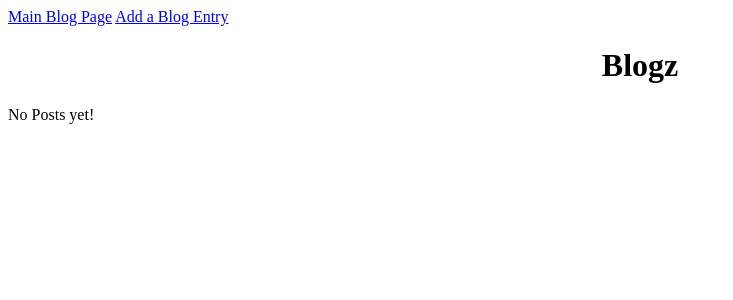
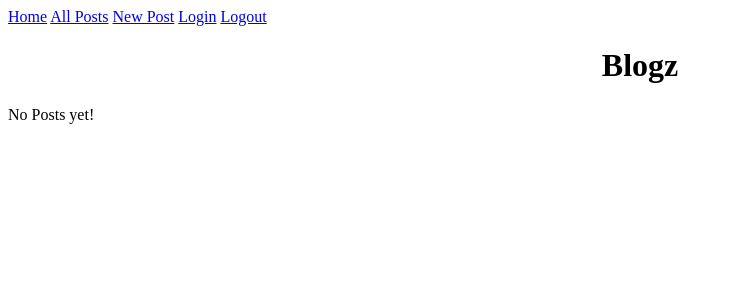
Before and after one commit to mattbauman1/blogz, a Flask app: page /blog in a window 1280 px wide. Shown: the top 300 px of the page, without its empty margins (0-733 px from the left). Run offline with Flask 2, Linux system fonts and the light colour scheme; data that the repository does not hold is empty.

Commit message:
Functioning model, just need to do pagination, hash, and html beautification

```diff
--- a/main.py
+++ b/main.py
@@ -1,5 +1,6 @@
 from flask import Flask, request, redirect, render_template, session
 from flask_sqlalchemy import SQLAlchemy
+import re
 from datetime import datetime
 from timestamp import Timestamp
 
@@ -69,41 +70,41 @@ def verifypassword_verification(password, verifypassword):
 
 @app.before_request
 def require_login():
-    allowed_routes = ['login', 'blog', 'signup', 'index']
+    allowed_routes = ['login', 'blog', 'signup', 'index', 'logout']
     if request.endpoint not in allowed_routes and 'username' not in session:
         return redirect('/login')
 
 @app.route('/logout')
 def logout():
-    del session['username']
+    if 'username' in session:
+        del session['username']
     return redirect('/blog')
 
 @app.route('/', methods=['GET'])
 def index():
     users = User.query.all()
-    users.sort(key=lambda user: user.name)
+    users.sort(key=lambda user: user.username)
     return render_template('index.html', title="Blogz", users = users)
 
 @app.route('/signup', methods=['POST', 'GET'])
 def signup():
     if  request.method == 'POST':
         username = request.form.get('username')
+        existing_user = User.query.filter_by(username=username).first()
         password = request.form.get('password')
         verifypassword = request.form.get('verifypassword')
         adjustable_username_error = username_verification(username)
         adjustable_password_error = password_verification(password)
         adjustable_verifypassword_error = verifypassword_verification(password, verifypassword)
-        if adjustable_username_error != "" or adjustable_password_error != "" or adjustable_verifypassword_error != "" or adjustable_email_error != "":
-            return render_template('signup.html', title = "Blogz", old_username_value = username, old_email_value = email, username_error = adjustable_username_error, password_error = adjustable_password_error, verifypassword_error = adjustable_verifypassword_error)
-        existing_user = User.query.filter_by(username=username).first()
-        if not existing_user:
-            new_user = User(username, password)
-            db.session.add(new_user)
-            db.session.commit()
-            session['username'] = username
-            return redirect('/newpost')
-        else:
-            return render_template("signup.html", title = "Blogz", username_error = "This username already exist, please choose a different username!")
+        if existing_user and (adjustable_password_error != "" or adjustable_verifypassword_error != ""):
+            return render_template('signup.html', title = "Blogz", username_error = 'The username "' + username + '" already exist, please choose a different username!', password_error = adjustable_password_error, verifypassword_error = adjustable_verifypassword_error)
+        if adjustable_username_error != "" or adjustable_password_error != "" or adjustable_verifypassword_error != "":
+            return render_template('signup.html', title = "Blogz", old_username_value = username, username_error = adjustable_username_error, password_error = adjustable_password_error, verifypassword_error = adjustable_verifypassword_error)
+        new_user = User(username, password)
+        db.session.add(new_user)
+        db.session.commit()
+        session['username'] = username
+        return redirect('/newpost')
     return render_template('signup.html', title = "Blogz")
 
 @app.route('/login', methods=['POST', 'GET'])
@@ -117,7 +118,7 @@ def login():
             return redirect('/newpost')
         else:
             if not user:
-                return render_template('login.html', title = "Blogz", old_username = username, username_error = 'Username does not exist, please <a href="/signup">sign-up,</a> for one!')
+                return render_template('login.html', title = "Blogz", old_username = username, username_error = True)
             else:
                 return render_template('login.html', title = "Blogz", old_username = username, password_error = 'You entered an incorrect password for this account, please try again!')
     return render_template('login.html', title = "Blogz")
@@ -126,17 +127,24 @@ def login():
 def blog():
     user_id = request.args.get('user')
     if user_id != None:
-        posts = User.query.filter_by(id=user_id).first().posts.all()
+        owner = User.query.filter_by(id = user_id).first()
+        posts = Post.query.filter_by(owner=owner).all()
         posts.sort(key=lambda post: post.timestamp, reverse=True)
+        timestamps = []
+        for post in range(len(posts)):
+            timestamps.append(Timestamp(posts[post].timestamp).timestampformatter())
+        return render_template('blog.html', title="Blogz", heading = owner.username + "'s Posts", posts = posts, timestamps = timestamps, individual_post = False)
     post_id = request.args.get('id')
     if post_id != None:
         post = Post.query.filter_by(id=post_id)
         timestamp = Timestamp(post[0].timestamp).timestampformatter()
         return render_template('blog.html', title=post[0].name, posts = post[0], timestamp = timestamp, individual_post = True)
-    else:
-        posts = Post.query.all()
-        posts.sort(key=lambda post: post.timestamp, reverse=True)
-        return render_template('blog.html', title="Blogz", posts = posts, individual_post = False)
+    posts = Post.query.all()
+    posts.sort(key=lambda post: post.timestamp, reverse=True)
+    timestamps = []
+    for post in range(len(posts)):
+        timestamps.append(Timestamp(posts[post].timestamp).timestampformatter())
+    return render_template('blog.html', title="Blogz", heading = "Blogz", posts = posts, timestamps = timestamps, individual_post = False)
 
 @app.route('/newpost', methods=['POST', 'GET'])
 def newpost():
--- a/static/style.css
+++ b/static/style.css
@@ -9,5 +9,6 @@ th {
 	text-align: left;
 }
 .bottom {
+	font-style: italic
 	border-bottom: 1px solid gray;
 }
--- a/templates/base.html
+++ b/templates/base.html
@@ -7,8 +7,11 @@
 	<body>
 		<div>
 			<nav>
-			<a href='/blog'>Main Blog Page</a>
-			<a href='/newpost'>Add a Blog Entry</a>
+			<a href='/'>Home</a>
+			<a href='/blog'>All Posts</a>
+			<a href='/newpost'>New Post</a>
+			<a href='/login'>Login</a>
+			<a href='/logout'>Logout</a>
 			</nav>
 		</div>
 		{% block content %}
--- a/templates/blog.html
+++ b/templates/blog.html
@@ -1,14 +1,16 @@
 {% extends "base.html" %}
 {% block content %}
 {% if individual_post == False %}
-<h1>Blogz</h1>
+<h1>{{heading}}</h1>
 {% if posts|length == 0 %}
 <p>No Posts yet!</p>
 {% else %}
 	<table>
 	{% for post in posts %}
 		<tr><th><a href='/blog?id={{post.id}}'>{{post.name}}</a></th></tr>
-		<tr><td class="bottom">{{post.content}}</td></tr>
+		<tr><td>{{post.content}}</td></tr>
+		<tr><td>Posted: {{timestamps[loop.index0]}}</td></tr>
+		<tr><td class="bottom">By: <a href='/blog?user={{post.owner.id}}'><u>{{post.owner.username}}</u></a></td></tr>
 	{% endfor %}
 	</table>
 {% endif %}
@@ -16,5 +18,6 @@
 <h1>{{posts.name}}</h1>
 <p>{{posts.content}}</p>
 <p><i>Posted: {{timestamp}}</i></p>
+<p><i>By: <a href='/blog?user={{posts.owner.id}}'><u>{{posts.owner.username}}</u></a></i></p>
 {% endif %}
 {% endblock %}
--- a/templates/index.html
+++ b/templates/index.html
@@ -6,7 +6,7 @@
 {% else %}
 	<table>
 	{% for user in users %}
-		<tr><th><a href='/user?id={{user.id}}'>{{user.name}}</a></th></tr>
+		<tr><th><a href='/blog?user={{user.id}}'>{{user.username}}</a></th></tr>
 	{% endfor %}
 	</table>
 {% endif %}
--- a/templates/login.html
+++ b/templates/login.html
@@ -10,7 +10,7 @@
 			</td>
 			<td>
 				<input id = "user_name" name = "username" type = "text" value = "{{old_username}}">
-				<span class = "error">{{username_error}}</span>
+				{% if username_error == True %}<span class = "error">Username does not exist, please <a href='/signup'><u>sign up</u></a> for one!</span>{% endif %}
 			</td>
 
 		</tr>
--- a/templates/signup.html
+++ b/templates/signup.html
@@ -9,7 +9,7 @@
 			</td>
 			<td>
 				<input id = "user_name" name = "username" type = "text" value = "{{old_username_value}}">
-				<span class = "input_error">{{username_error}}</span>
+				<span class = "error">{{username_error}}</span>
 			</td>
 
 		</tr>
@@ -19,7 +19,7 @@
 			</td>
 			<td>
 				<input id = "pass_word" name = "password" type = "password" value = "">
-				<span class = "input_error">{{password_error}}</span>
+				<span class = "error">{{password_error}}</span>
 			</td>
 		</tr>
 		<tr>
@@ -28,7 +28,7 @@
 			</td>
 			<td>
 				<input id = "verify_pass_word" name = "verifypassword" type = "password" value = "">
-				<span class = "input_error">{{verifypassword_error}}</span>
+				<span class = "error">{{verifypassword_error}}</span>
 			</td>
 		</tr>
 	</table>
```
